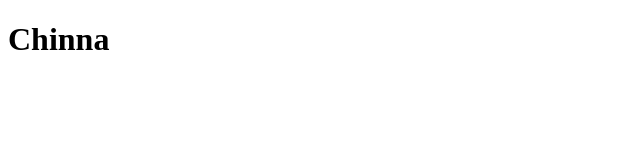
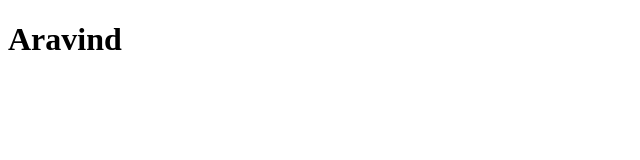
Before and after one commit to ChinnaBoyapati/Practice, a plain HTML site: page index.html in a window 1280 px wide. Shown: the full height of the page, 0-640 px from the left. Drawn offline with Linux system fonts and the light colour scheme.

Commit message:
fourth commit

```diff
--- a/index.html
+++ b/index.html
@@ -6,6 +6,6 @@
     <title>Document</title>
 </head>
 <body>
-    <h1>Chinna</h1>
+    <h1>Aravind</h1>
 </body>
 </html>
```
